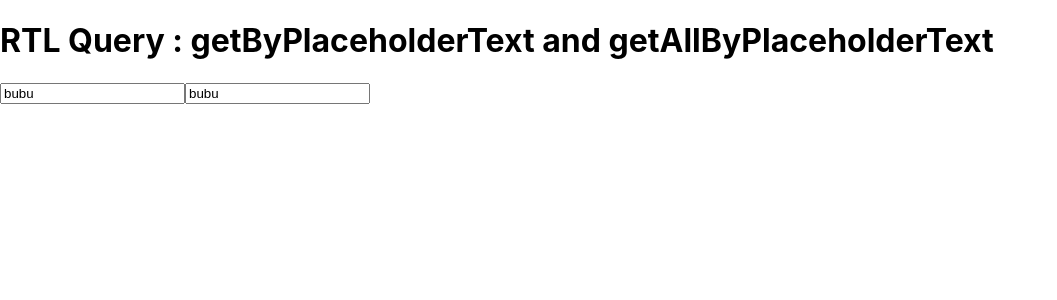
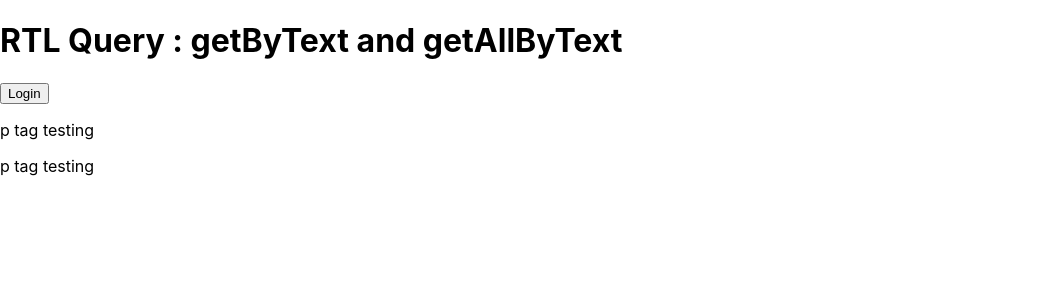
Before and after one commit to swarnabha-dutta/testing-blog-app, a React (Create React App) app: page / in a window 1280 px wide. Shown: the top 300 px of the page, without its empty margins (0-1057 px from the left). Built offline with nearby package versions, Linux system fonts and the light colour scheme.

Commit message:
understanding how the getByAllByText and getByText of RTL works when we have same type of elements and their value also

```diff
--- a/src/App.js
+++ b/src/App.js
@@ -3,10 +3,10 @@
 const App = () => {
   return (
     <div className='Ap'>
-      <h1>RTL Query :  getByPlaceholderText and getAllByPlaceholderText</h1>
-
-      <input type='text' placeholder='enter username' defaultValue={'bubu'} />
-      <input type='text' placeholder='enter username' defaultValue={'bubu'} />
+      <h1>RTL Query :  getByText and getAllByText</h1>
+      <button>Login</button>
+      <p>p tag testing</p>
+      <p>p tag testing</p>
     </div>
   )
 }
```
Also changed, not shown: 1 other file (tests, documents, lock files or other folders).
